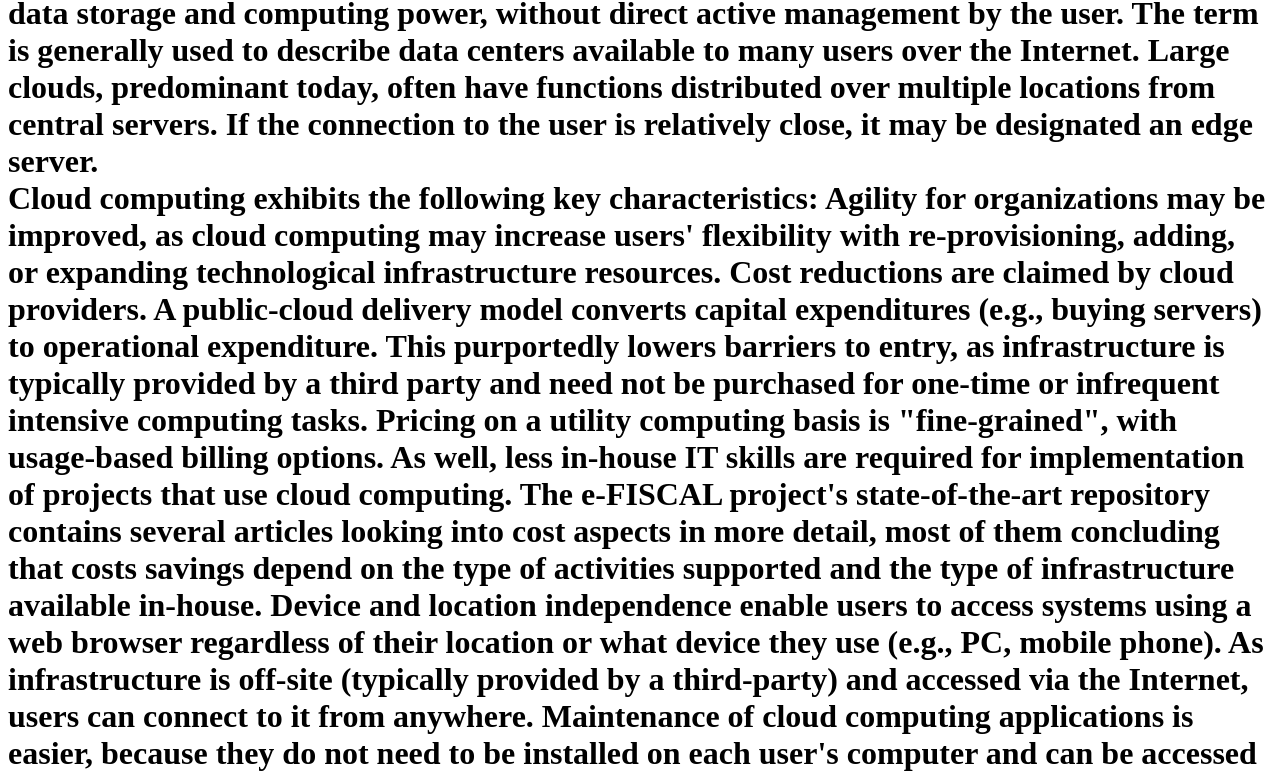
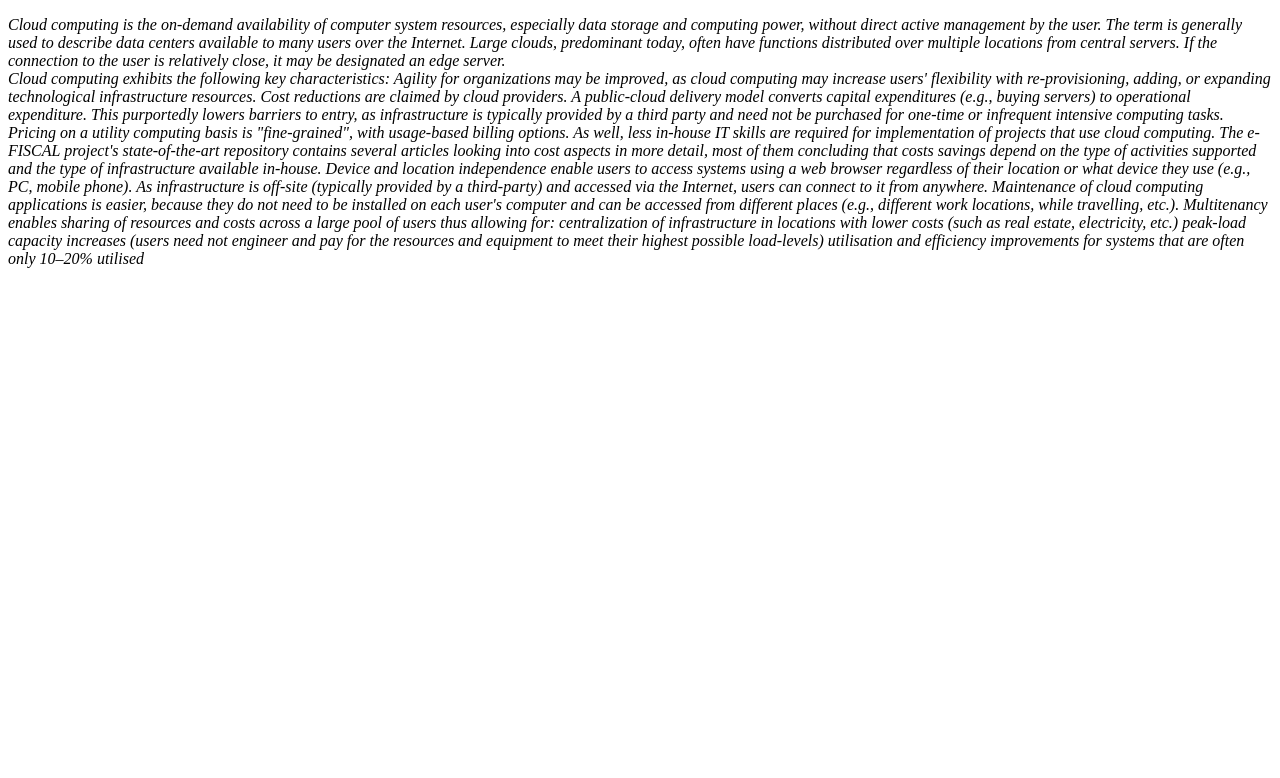
Before and after one commit to Anuy1998/Anubhavcloud, a plain HTML site: page index.html in a window 1280 px wide. Shown: the part 50-828 px from the top of the page. After the commit the page ends 800 px from the top, so only its background shows below. Drawn offline with Linux system fonts and the light colour scheme.

Commit message:
Add files via upload

```diff
--- a/index.html
+++ b/index.html
@@ -3,7 +3,8 @@
 <title>My application</title>
 </head>
 <body>
-<h1>Cloud computing is the on-demand availability of computer system resources, especially data storage and computing power, without direct active management by the user. The term is generally used to describe data centers available to many users over the Internet. Large clouds, predominant today, often have functions distributed over multiple locations from central servers. If the connection to the user is relatively close, it may be designated an edge server.<br>
+<h1>Cloud computing </h1>
+<p><i>Cloud computing is the on-demand availability of computer system resources, especially data storage and computing power, without direct active management by the user. The term is generally used to describe data centers available to many users over the Internet. Large clouds, predominant today, often have functions distributed over multiple locations from central servers. If the connection to the user is relatively close, it may be designated an edge server.<br>
 Cloud computing exhibits the following key characteristics:
 
 Agility for organizations may be improved, as cloud computing may increase users' flexibility with re-provisioning, adding, or expanding technological infrastructure resources.
```
